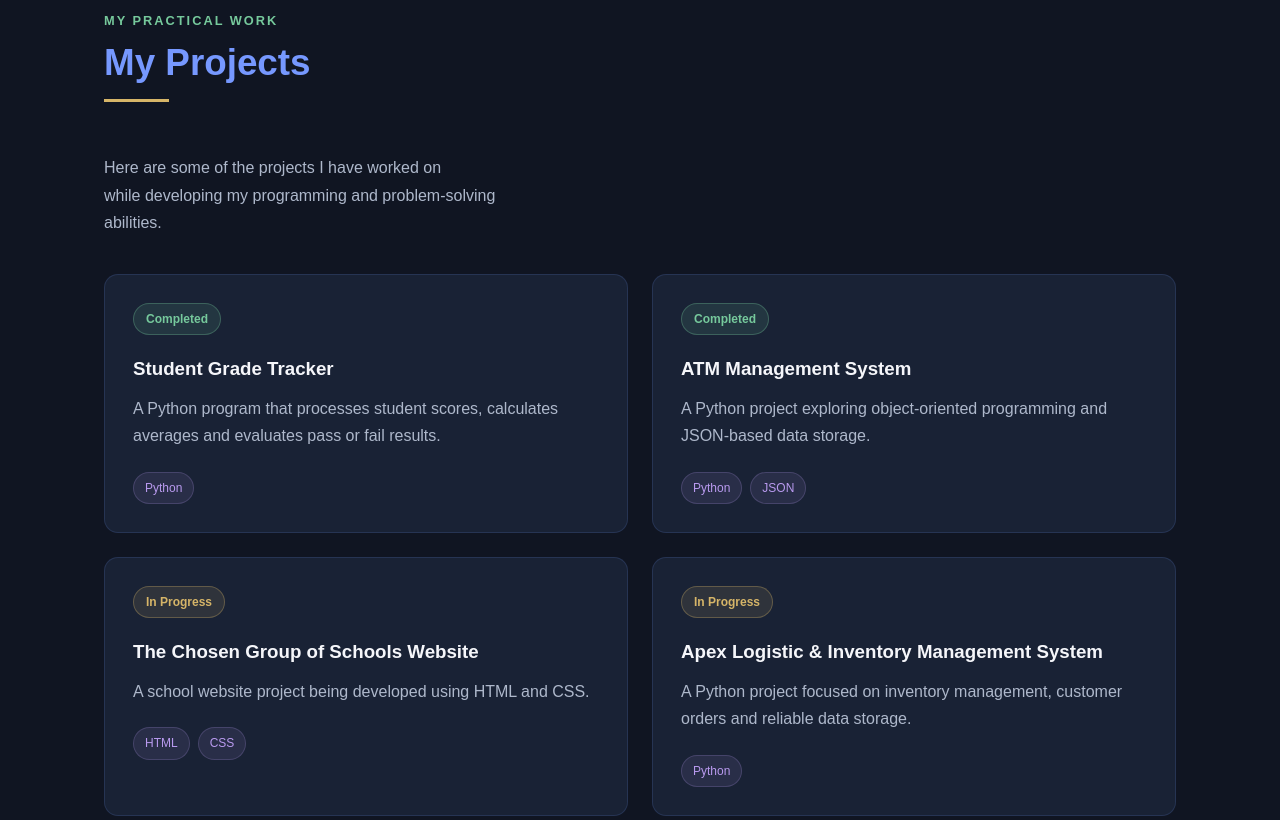
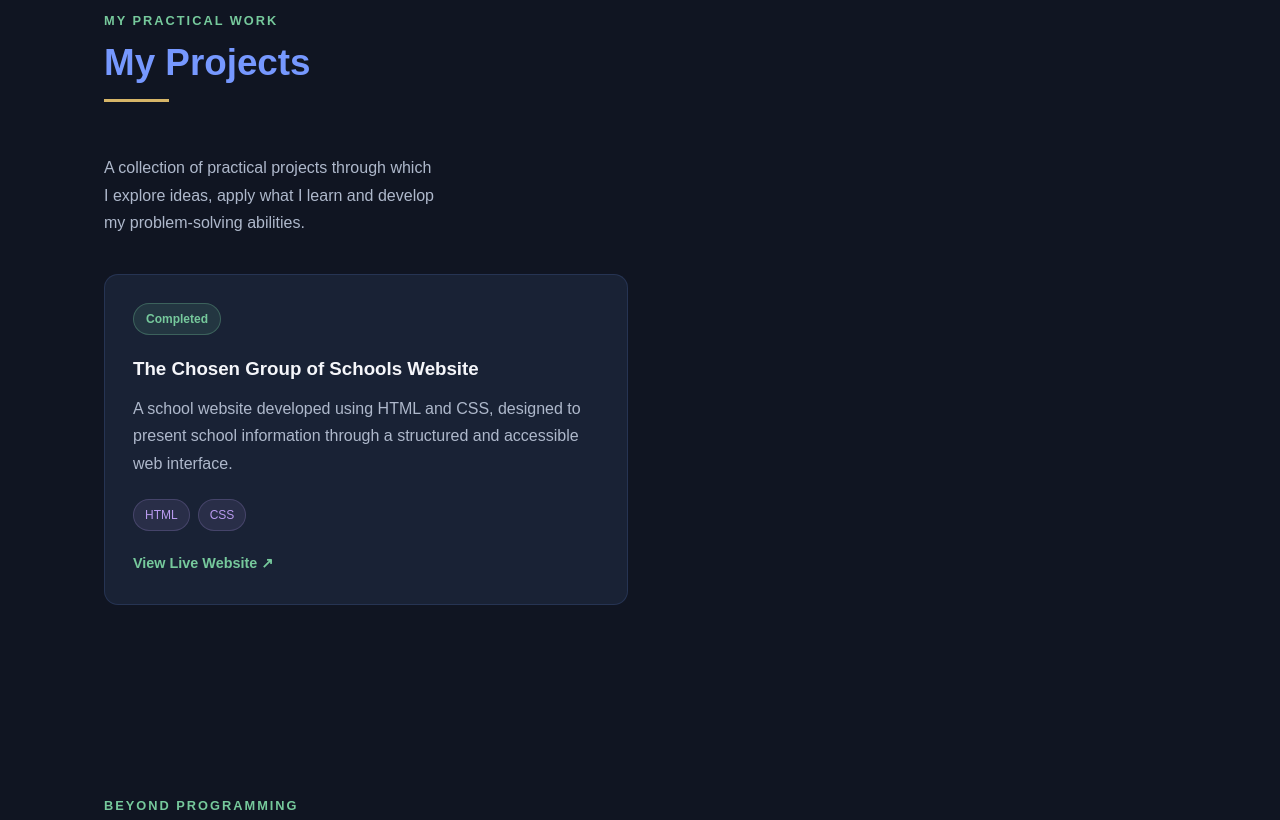
Before and after one commit to Iyinoluwa-art/stella-akinware-portfolio, a plain HTML site: page index.html in a window 1280 px wide. Shown: the part 3520-4340 px from the top of the page. Drawn offline with Linux system fonts and the light colour scheme.

Commit message:
Update index.html

```diff
--- a/index.html
+++ b/index.html
@@ -350,8 +350,9 @@
 
 
 
+
 <!-- PROJECTS SECTION -->
-        <section id="projects" class="section">
+<section id="projects" class="section projects-section">
 
     <div class="section-heading">
         <p class="section-label">MY PRACTICAL WORK</p>
@@ -359,66 +360,35 @@
     </div>
 
     <p class="section-description">
-                Here are some of the projects I have worked on
-                while developing my programming and problem-solving
-                abilities.
+        A collection of practical projects through which
+        I explore ideas, apply what I learn and develop
+        my problem-solving abilities.
     </p>
 
     <div class="projects-container">
 
+        <!-- THE CHOSEN GROUP OF SCHOOLS WEBSITE -->
         <article class="project-card">
 
             <span class="project-status completed">
                 Completed
             </span>
 
-                    <h3>Student Grade Tracker</h3>
+            <h3>
+                <a
+                    href="https://chosen-group-of-schools.vercel.app/"
+                    target="_blank"
+                    rel="noopener noreferrer"
+                    class="project-link"
+                >
+                    The Chosen Group of Schools Website
+                </a>
+            </h3>
 
             <p>
-                        A Python program that processes student scores,
-                        calculates averages and evaluates pass or fail
-                        results.
-                    </p>
-
-                    <div class="project-tags">
-                        <span>Python</span>
-                    </div>
-
-                </article>
-
-
-                <article class="project-card">
-
-                    <span class="project-status completed">
-                        Completed
-                    </span>
-
-                    <h3>ATM Management System</h3>
-
-                    <p>
-                        A Python project exploring object-oriented
-                        programming and JSON-based data storage.
-                    </p>
-
-                    <div class="project-tags">
-                        <span>Python</span>
-                        <span>JSON</span>
-                    </div>
-
-                </article>
-
-
-                <article class="project-card">
-
-                    <span class="project-status ongoing">
-                        In Progress
-                    </span>
-
-                    <h3>The Chosen Group of Schools Website</h3>
-
-                    <p>
-                        A school website project being developed
-                        using HTML and CSS.
+                A school website developed using HTML and CSS,
+                designed to present school information through
+                a structured and accessible web interface.
             </p>
 
             <div class="project-tags">
@@ -426,26 +396,14 @@
                 <span>CSS</span>
             </div>
 
-                </article>
-
-
-                <article class="project-card">
-
-                    <span class="project-status ongoing">
-                        In Progress
-                    </span>
-
-                    <h3>Apex Logistic & Inventory Management System</h3>
-
-                    <p>
-                        A Python project focused on inventory
-                        management, customer orders and reliable
-                        data storage.
-                    </p>
-
-                    <div class="project-tags">
-                        <span>Python</span>
-                    </div>
+            <a
+                href="https://chosen-group-of-schools.vercel.app/"
+                target="_blank"
+                rel="noopener noreferrer"
+                class="project-visit-link"
+            >
+                View Live Website ↗
+            </a>
 
         </article>
 
```
Lines whose indentation alone changed are shown as unchanged.
